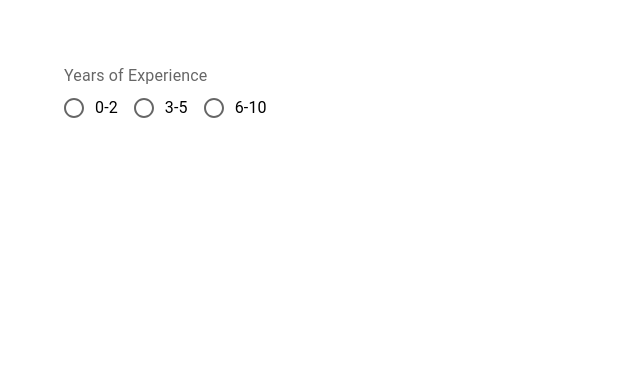
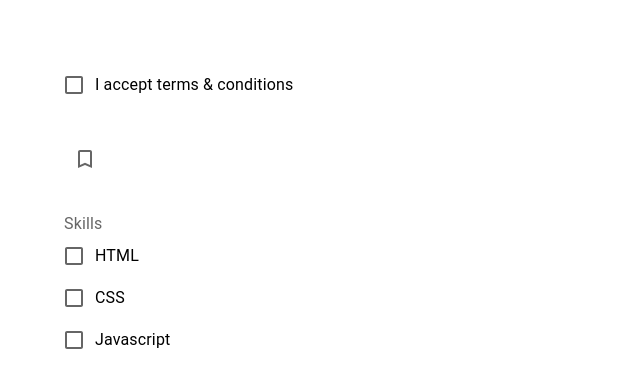
Before and after one commit to shubham-mhatre/react-typescript-material-ui, a React (Create React App) app: page / in a window 1280 px wide. Shown: the top 388 px of the page, without its empty margins (0-640 px from the left). Built offline with nearby package versions, Linux system fonts and the light colour scheme.

Commit message:
checkbox material ui

```diff
--- a/src/App.tsx
+++ b/src/App.tsx
@@ -5,6 +5,7 @@ import MuiButton from './Components/MuiButton';
 import MuiTextbox from './Components/MuiTextbox';
 import MuiSelect from './Components/MuiSelect';
 import MuiRadioButton from './Components/MuiRadioButton';
+import MuiCheckBox from './Components/MuiCheckBox';
 
 function App() {
   return (
@@ -13,7 +14,8 @@ function App() {
       {/* <MuiButton /> */}
       {/* <MuiTextbox /> */}
       {/* <MuiSelect/> */}
-      <MuiRadioButton/>
+      {/* <MuiRadioButton/> */}
+      <MuiCheckBox/>
     </div>
   );
 }
--- /dev/null
+++ b/src/Components/MuiCheckBox.tsx
@@ -0,0 +1,76 @@
+import React from 'react'
+import { Stack, Box, FormControlLabel, Checkbox, FormControl, FormLabel, FormGroup } from '@mui/material'
+import BookmarkBorderIcon from '@mui/icons-material/BookmarkBorder';
+import BookmarkIcon from '@mui/icons-material/Bookmark';
+import { useState } from 'react'
+
+const MuiCheckBox = () => {
+    const [acceptTc, setAcceptTC] = useState(false);
+    const [skill, setSkills] = useState<string[]>([]);
+
+    console.log({ acceptTc });
+    console.log({ skill });
+
+    const handleChecked = (event: React.ChangeEvent<HTMLInputElement>) => {
+        setAcceptTC(event.target.checked);
+    }
+
+    const handleSkillsChecked = (event: React.ChangeEvent<HTMLInputElement>) => {
+        const index = skill.indexOf(event.target.value);
+        if(index === -1){
+            setSkills([...skill,event.target.value])
+        }else{
+            setSkills(skill.filter((sk=>sk!==event.target.value)))
+        }
+    }
+
+    return (
+        <Stack spacing={4}>
+            <Stack spacing={2} direction={'row'}>
+                <Box>
+                    <FormControlLabel label='I accept terms & conditions'
+                        control={<Checkbox checked={acceptTc} onChange={handleChecked} />} />
+
+                </Box>
+            </Stack>
+
+            {/* checked using icon */}
+            <Stack spacing={2} direction={'row'}>
+                <Box>
+                    <Checkbox icon={<BookmarkBorderIcon />} checkedIcon={<BookmarkIcon />}
+                        checked={acceptTc} onChange={handleChecked} />
+                </Box>
+            </Stack>
+
+            <Stack spacing={2} direction={'row'}>
+                <Box>
+                    <FormControl>
+                        <FormLabel>Skills</FormLabel>
+                        <FormGroup>
+                            <FormControlLabel
+                                label="HTML"
+                                control={<Checkbox value='html'
+                                    checked={skill.includes('html')}
+                                    onChange={handleSkillsChecked}/>}
+                            />
+                            <FormControlLabel
+                                label="CSS"
+                                control={<Checkbox value='css'
+                                    checked={skill.includes('css')}
+                                    onChange={handleSkillsChecked}/>}
+                            />
+                            <FormControlLabel
+                                label="Javascript"
+                                control={<Checkbox value='javascript'
+                                    checked={skill.includes('javascript')}
+                                    onChange={handleSkillsChecked}/>}
+                            />
+                        </FormGroup>
+                    </FormControl>
+                </Box>
+            </Stack>
+        </Stack>
+    )
+}
+
+export default MuiCheckBox
```
